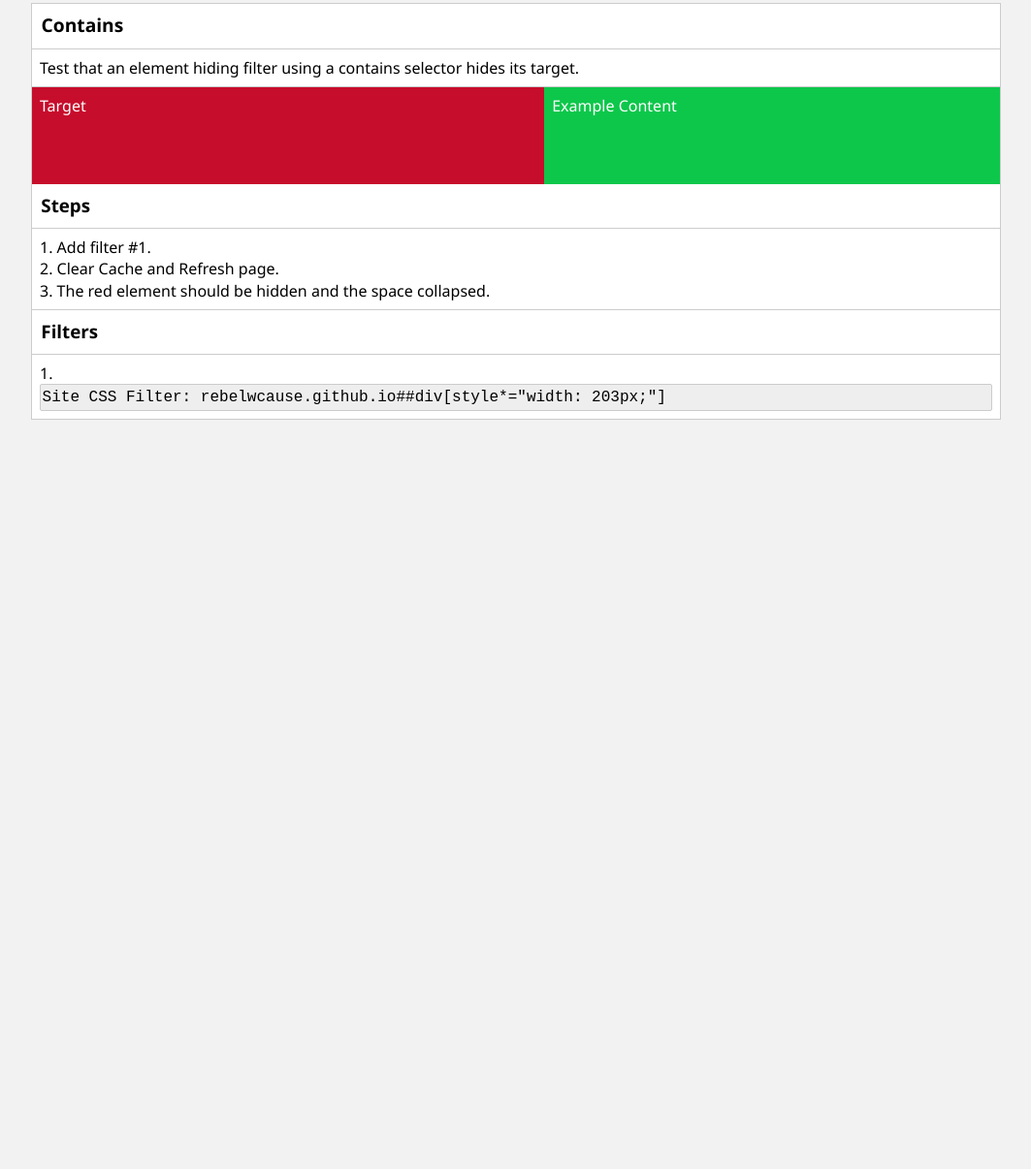
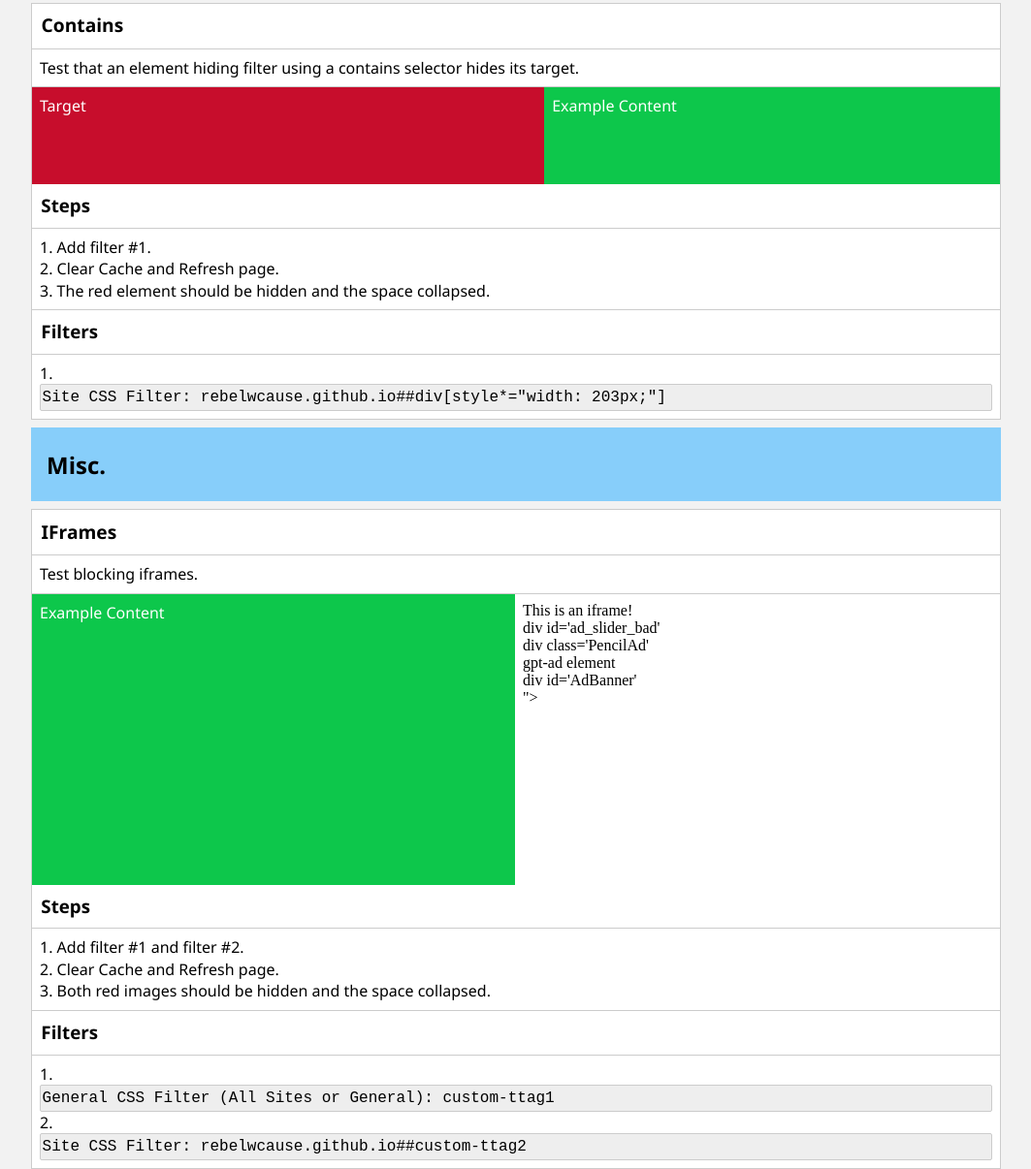
Before and after one commit to rebelwcause/rebelwcause.github.io, a plain HTML site: page ABTest.html in a window 1280 px wide. Shown: the part 8775-9981 px from the top of the page at 97% size, without its empty margins (108-1171 px from the left). Before the commit the page ends 9208 px from the top, so only its background shows below. Drawn offline with Linux system fonts and the light colour scheme.

Commit message:
Update ABTest.html

```diff
--- a/ABTest.html
+++ b/ABTest.html
@@ -185,11 +185,9 @@
 		</section>
 		<script>
 			"use strict";
-
 			function scriptPopupTab() {
 				window.open("AB_Test/script-tab.html");
 			}
-
 			function scriptPopupWindow() {
 				window.open("AB_Test/script-window.html", "some-popup", "resizable");
 			}
@@ -467,5 +465,35 @@
 			</ul>
 		</section>
 
+
+		<section class="site-panel">
+			<h2>Misc.</h2>
+		</section>
+
+		<section class="testcase-panel">
+			<h2>IFrames</h2>
+			<p>Test blocking iframes.</p>
+			<div class="testcase-area">
+				<div class="testcase-examplecontent">Example Content</div>
+				<iframe src="AB_Test/iframe.html" style="border: 0; width: 500px; height: 300px;"></iframe>
+			</div>
+			<h3>Steps</h3>
+			<ul class="testcase-steps">
+				<li>Add filter #1 and filter #2.</li>
+				<li>Clear Cache and Refresh page.</li>
+				<li>Both red images should be hidden and the space collapsed.</li>
+			</ul>
+			<h3>Filters</h3>
+			<ul class="testcase-filters">
+				<li>
+					<pre>General CSS Filter (All Sites or General): custom-ttag1</pre>
+				</li>
+				<li>
+					<pre>Site CSS Filter: rebelwcause.github.io##custom-ttag2</pre>
+				</li>
+			</ul>
+		</section>
+
+
 	</body>
 </html>
```
